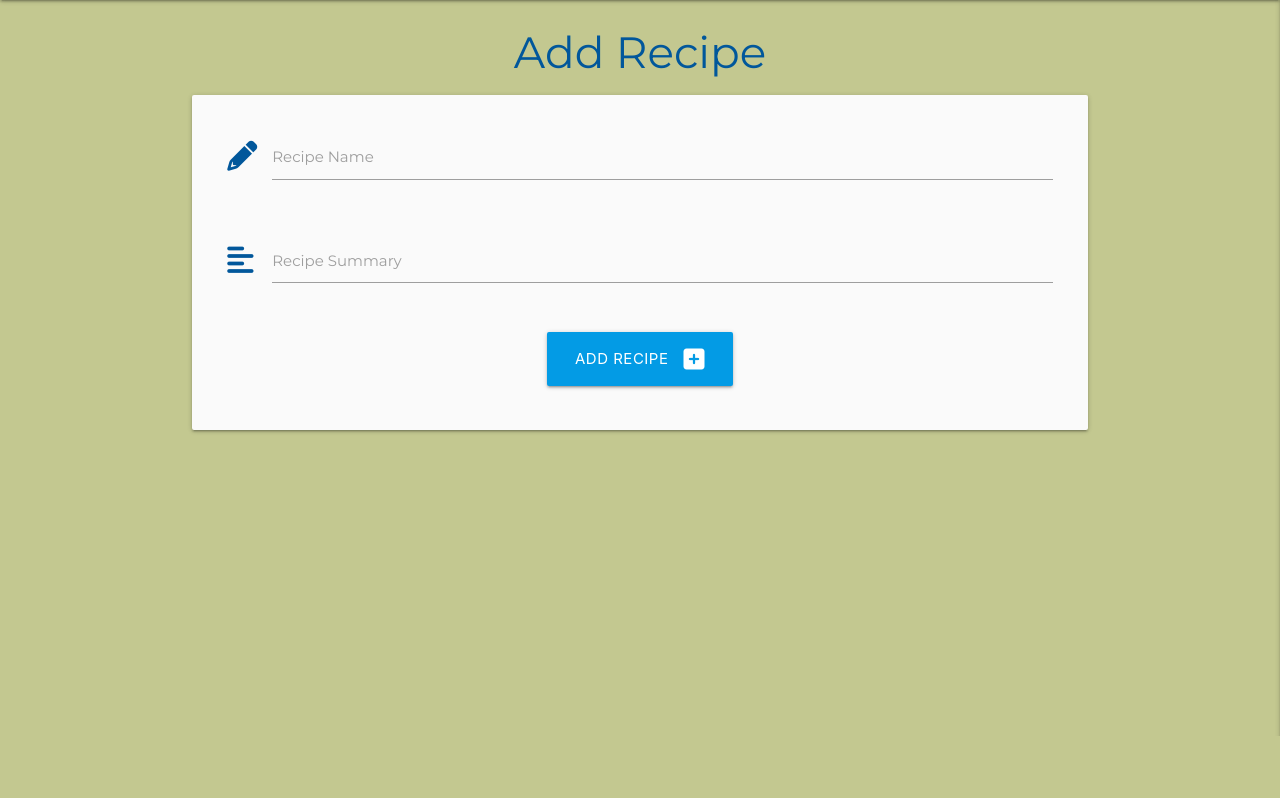
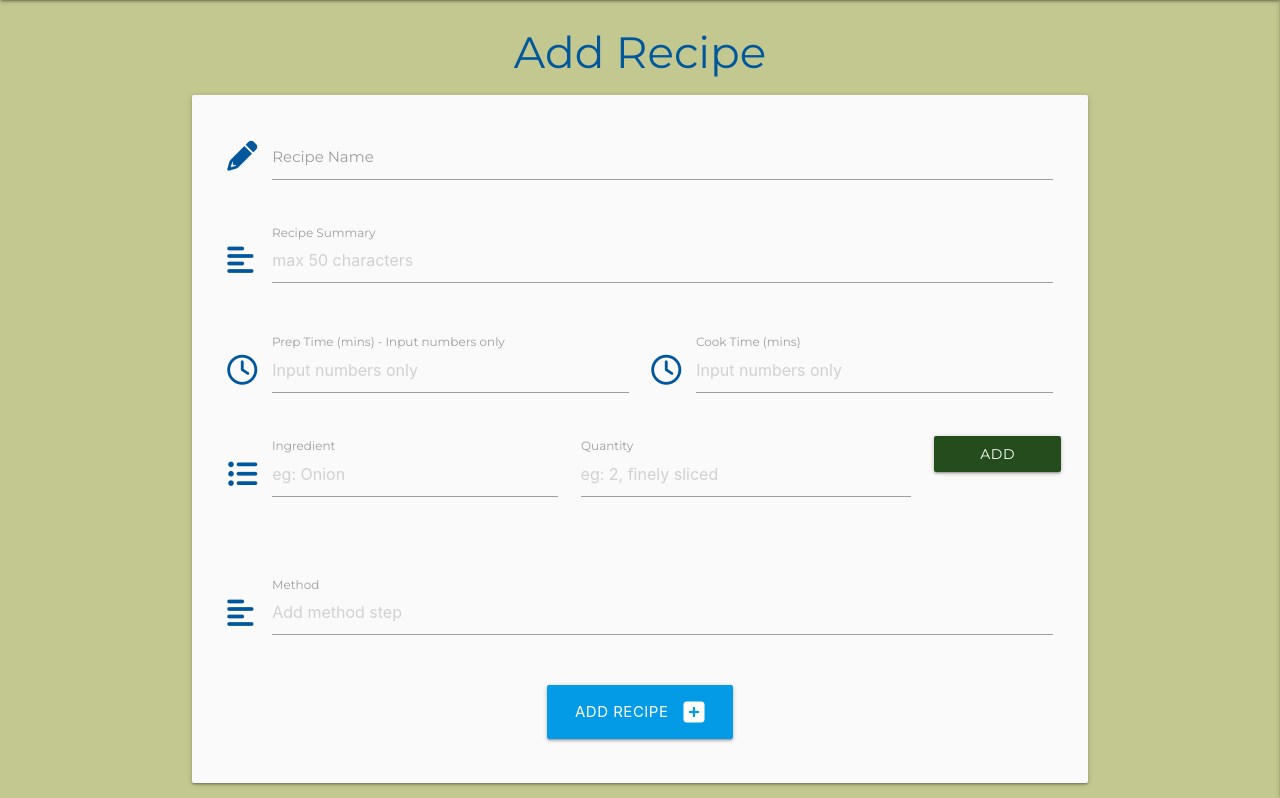
Before and after one commit to TimMorrisDev/MS3-sustainable-supper, a Flask app: page /add_recipe in a window 1280 px wide. Shown: the part 64-862 px from the top of the page. Before the commit the page ends 800 px from the top, so only its background shows below. Run offline with Flask 2, Linux system fonts and the light colour scheme; some libraries are stand-ins or nearby versions.

Commit message:
Update add recipe template and function

```diff
--- a/app.py
+++ b/app.py
@@ -119,6 +119,17 @@ def admin():
     return render_template('admin.html')
 
 
+ingredients = []
+
+
+@app.route("/add_ingredient", methods=['GET', 'POST'])
+def add_ingredient():
+    new_ingredient = {"item": request.form.get("item"), "quantity": request.form.get("quantity")}
+    ingredients.append(new_ingredient)
+    print(ingredients)
+    return render_template("add_recipe.html")
+
+
 @app.route("/add_recipe", methods=['GET', 'POST'])
 def add_recipe():
     if request.method == "POST":
@@ -130,7 +141,7 @@ def add_recipe():
         mongo.db.recipes.insert_one(recipe)
         flash("Recipe Successfully Added")
         return redirect(url_for("profile"))
-
+    ingredients = []
     return render_template("add_recipe.html")
 
 
@@ -146,6 +157,13 @@ def recipe_method(recipe_id):
     return render_template("recipe_method.html", recipe=recipe)
 
 
+def print_test():
+    print('Hello, World!')
+
+
+print_test()
+
+
 if __name__ == "__main__":
     app.run(host=os.environ.get("IP"),
             port=int(os.environ.get("PORT")),
--- a/static/js/script.js
+++ b/static/js/script.js
@@ -6,4 +6,8 @@ $(document).ready(function () {
         duration: 4000,
         indicators: false,
     });
+
+    $('#add-ingredient').on('click', function () {
+        $('<div class="input-group add-on ingredient-block" id="ingredient-block"><input type="text" class="form-control ingredient" name="ingredients" id="ingredients" placeholder="Add New Ingredient"><div class="input-group-append"><button type="button" class="btn btn-delete delete-ingredient-button">Delete</button></div>').insertBefore('#new-ingredient');
+    });
 });
--- a/templates/add_recipe.html
+++ b/templates/add_recipe.html
@@ -5,7 +5,7 @@
 
 <div class="row card-panel grey lighten-5">
     <form class="col s12" method="POST" action="{{ url_for('add_recipe') }}">
-        <!-- task name -->
+        <!-- recipe name -->
         <div class="row">
             <div class="input-field col s12">
                 <i class="fas fa-pencil-alt prefix light-blue-text text-darken-4"></i>
@@ -14,13 +14,67 @@
                 <label for="recipe_name">Recipe Name</label>
             </div>
         </div>
-        <!-- task description -->
+        <!-- recipe summary -->
         <div class="row">
             <div class="input-field col s12">
                 <i class="fas fa-align-left prefix light-blue-text text-darken-4"></i>
-                <textarea id="recipe_summary" name="recipe_summary" minlength="5" maxlength="200"
-                    class="materialize-textarea validate" required></textarea>
+                <textarea id="recipe_summary" name="recipe_summary" minlength="5" maxlength="50"
+                    class="materialize-textarea validate" placeholder="max 50 characters" required></textarea>
                 <label for="recipe_summary">Recipe Summary</label>
+            </div>
+        </div>
+        <!-- prep and cook times -->
+        <div class="row">
+            <div class="input-field col s12 m6">
+                <i class="far fa-clock prefix light-blue-text text-darken-4"></i>
+                <input id="prep_time" name="prep_time" minlength="1" maxlength="20" type="text" class="validate"
+                    pattern="[0-9]" placeholder="Input numbers only" required>
+                <label for="prep_time">Prep Time (mins) - Input numbers only</label>
+            </div>
+            <div class="input-field col s12 m6">
+                <i class="far fa-clock prefix light-blue-text text-darken-4"></i>
+                <input id="cook_time" name="cook_time" minlength="1" maxlength="20" type="text" class="validate"
+                    pattern="[0-9]" placeholder="Input numbers only" required>
+                <label for="cook_time">Cook Time (mins)</label>
+            </div>
+        </div>
+        <!-- ingredients -->
+        <div class="row">
+            <div class="input-field col s6 m5">
+                <i class="fas fa-list-ul prefix light-blue-text text-darken-4"></i>
+                <input id="item" name="item" minlength="1" maxlength="50" type="text" class="validate"
+                    pattern="^[a-zA-Z]$" placeholder="eg: Onion" required>
+                <label for="item">Ingredient</label>
+            </div>
+            <div class="input-field col s6 m5">
+                <!-- <i class="fas fa-list-ul prefix light-blue-text text-darken-4"></i> -->
+                <input id="quantity" name="quantity" minlength="1" maxlength="50" type="text" class="validate"
+                    pattern="[a-zA-Z0-9]" placeholder="eg: 2, finely sliced" required>
+                <label for="quantity">Quantity</label>
+            </div>
+            <div class="col s12 m2">
+                <a href="{{ url_for('add_ingredient') }}" action="POST"
+                    class="waves-effect waves-light btn tm-dark-green-bg">Add
+                    Ingredient</a>
+            </div>
+        </div>
+        <div class="row">
+            <div class="col s12">
+                <ul class="center-align">
+
+                    <li><strong></strong></li>
+
+                </ul>
+            </div>
+
+        </div>
+        <!-- method -->
+        <div class="row">
+            <div class="input-field col s12">
+                <i class="fas fa-align-left prefix light-blue-text text-darken-4"></i>
+                <textarea id="method" name="method" class="materialize-textarea validate" placeholder="Add method step"
+                    required></textarea>
+                <label for="method">Method</label>
             </div>
         </div>
         <!-- submit -->
```
